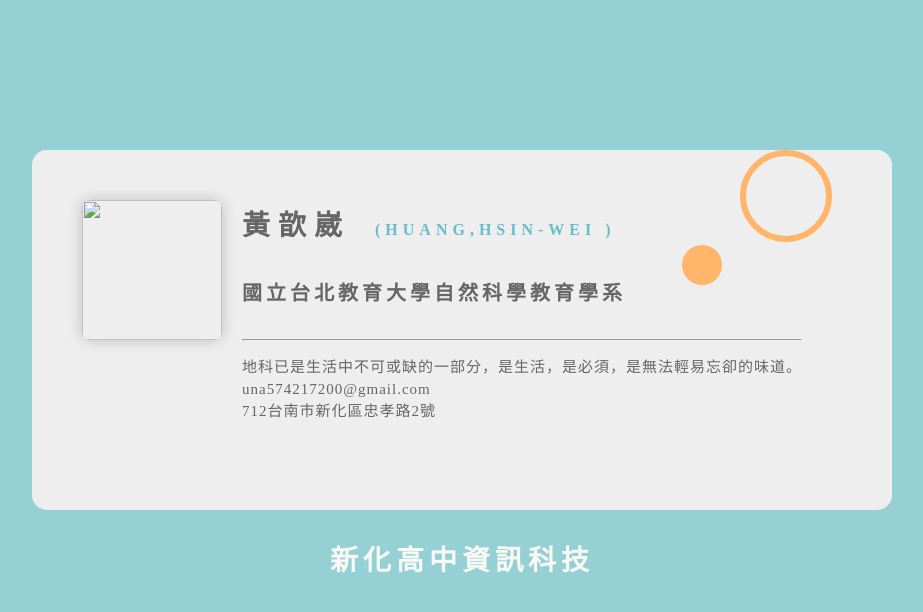
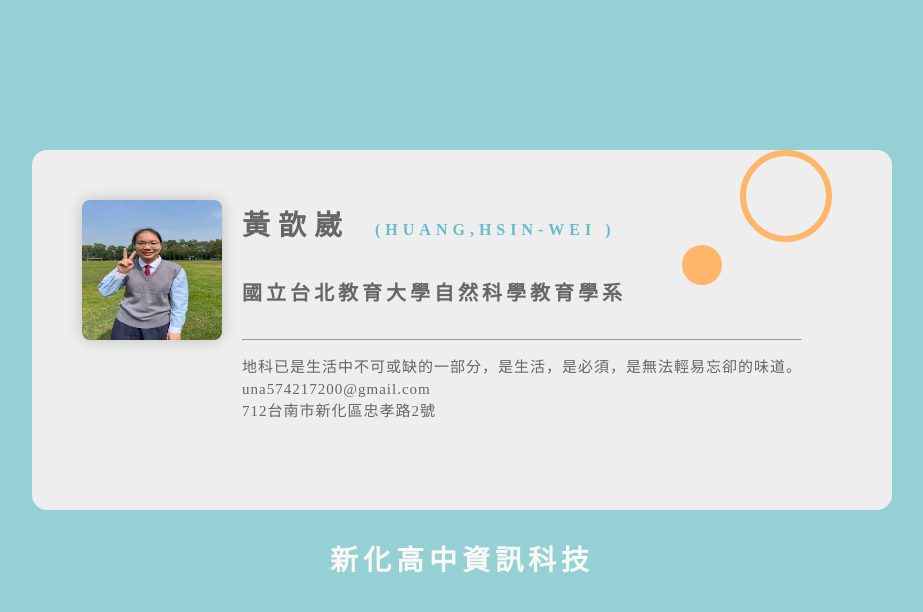
Before and after one commit to HsinWei-una/HsinWei-una.github.io, a plain HTML site: page index.html in a window 1280 px wide. Shown: the whole page, without its empty margins (178-1101 px from the left). Drawn offline with Linux system fonts and the light colour scheme.

Commit message:
Update index.html

```diff
--- a/index.html
+++ b/index.html
@@ -13,7 +13,7 @@
 <body>
     <!-- 名片區塊-->
   <div class="namecard">
-  <img src="img\123.jpg" />
+  <img src="img\123.jpeg" />
     <!--  名片右邊文字區塊-->
   <div class="right">
     <h2>黃歆崴
```
